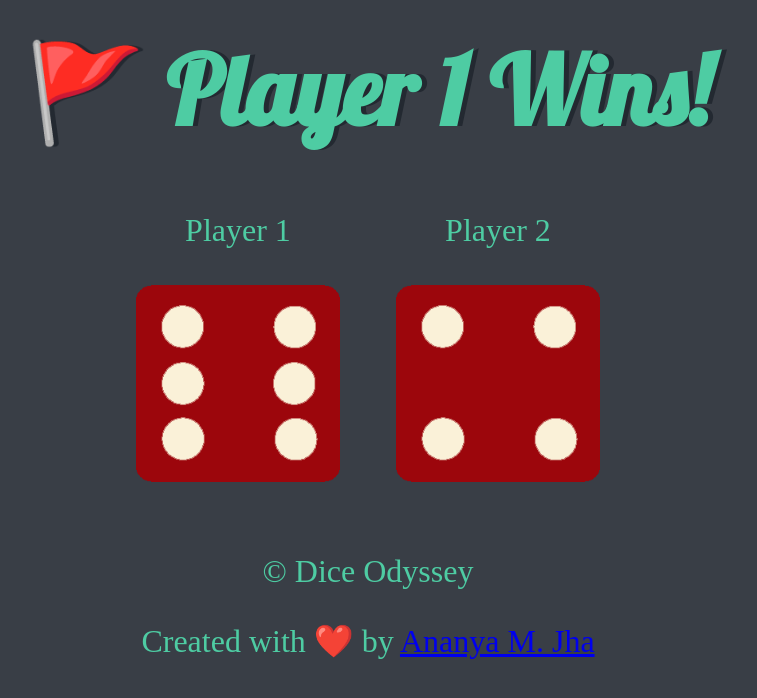
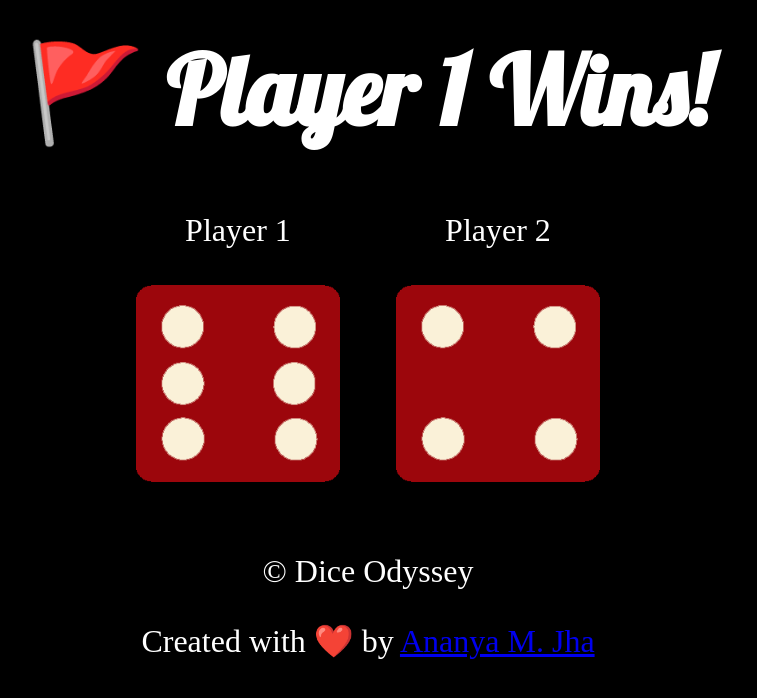
Before and after one commit to Ananya-Jha1208/Dice-Odyssey, a plain HTML site: page index.html in a window 1280 px wide. Shown: the whole page, without its empty margins (272-1029 px from the left). Drawn offline with Linux system fonts and the light colour scheme.

Commit message:
Update styles.css

```diff
--- a/styles.css
+++ b/styles.css
@@ -11,20 +11,19 @@
 }
 
 body {
-  background-color: #393E46;
+  background-color: #000;
 }
 
 h1 {
   margin: 30px;
   font-family: 'Lobster', cursive;
-  text-shadow: 5px 0 #232931;
   font-size: 6rem;
-  color: #4ECCA3;
+  color: #fff;
 }
 
 p {
   font-size: 2rem;
-  color: #4ECCA3;
+  color: #fff;
 }
 
 img {
@@ -33,6 +32,6 @@ img {
 
 footer {
   margin-top: 5%;
-  color: #EEEEEE;
+  color: #fff;
   text-align: center;
 }
```
